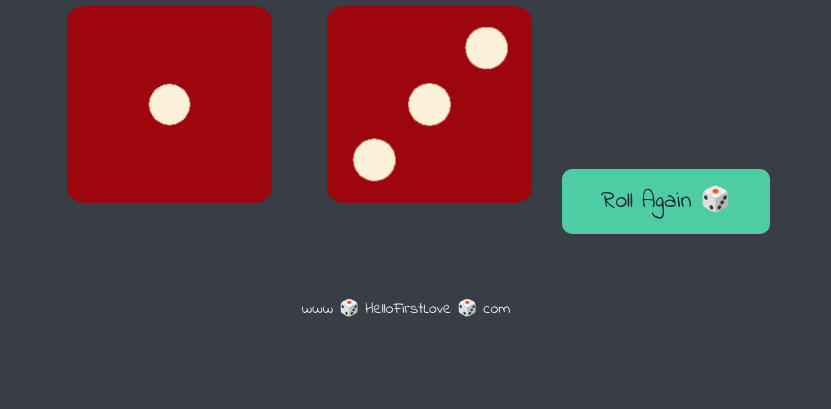
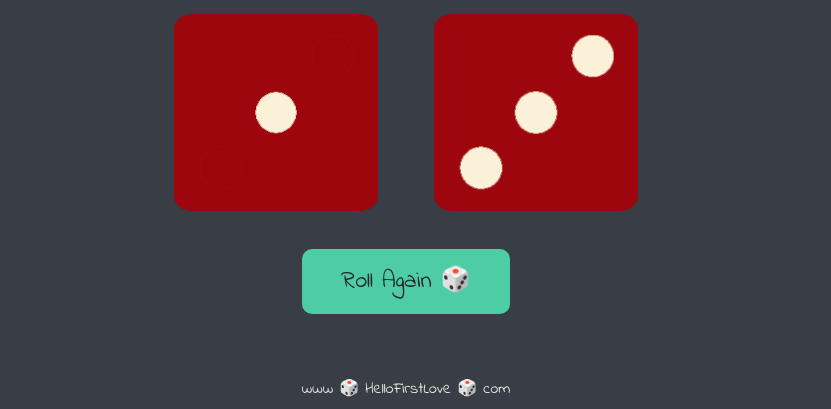
Before and after one commit to Hellofirstlove/hellofirstlovegames, a plain HTML site: page index.html in a window 1280 px wide. Shown: the part 489-898 px from the top of the page, without its empty margins (234-1065 px from the left). Before the commit the page ends 818 px from the top, so only its background shows below. Drawn offline with Linux system fonts and the light colour scheme.

Commit message:
index.html

```diff
--- a/index.html
+++ b/index.html
@@ -21,9 +21,11 @@
         <p>Player 2</p>
         <img class="img2" src="images/dice6.png">
       </div>
+
+    </div>
+    <div>
       <button id="rollBtn">Roll Again 🎲</button>
     </div>
-
     <script src="index.js" charset="utf-8"></script>
 
       </body>
--- a/styles.css
+++ b/styles.css
@@ -12,6 +12,10 @@
 
 body {
   background-color: #393E46;
+  display: flex;
+  justify-content: center;  /* Horizontal center */
+  align-items: center;      /* Vertical center */
+  flex-direction: column;   /* Stack items vertically */
 }
 
 h1 {
@@ -51,6 +55,9 @@ footer {
   cursor: pointer;
   margin-top: 30px;
   transition: 0.3s ease;
+  display: flex;
+  flex-direction: column;
+  gap: 10px;
 }
 
 #rollBtn:hover {
```
